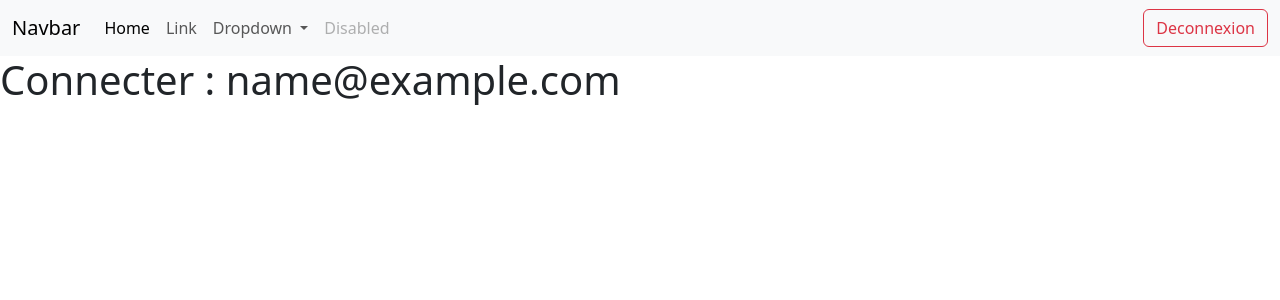
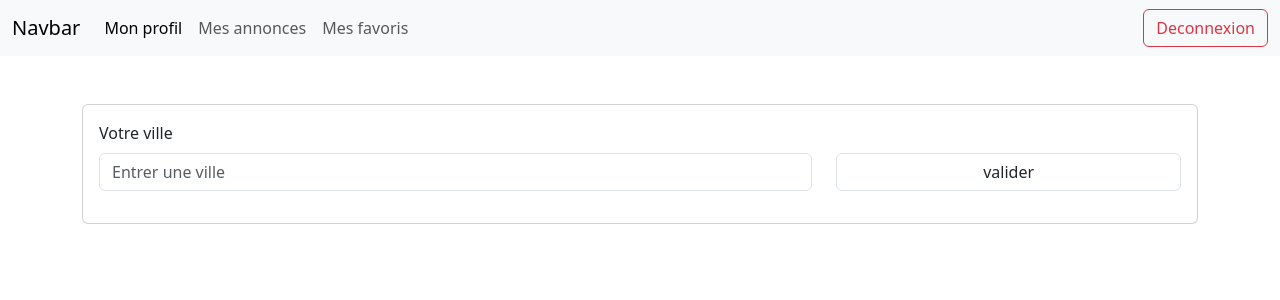
Before and after one commit to AllanBUSI/f2i-cours-dsp, a PHP site: page /search in a window 1280 px wide. Shown: the top 300 px of the page. Run offline with PHP 8.4, Linux system fonts and the light colour scheme; the visitor is signed in with stand-in values (Sample User, id 1).

Commit message:
(feature/search) : search.php

```diff
--- a/f2i.sql
+++ b/bdd.sql
@@ -3,7 +3,7 @@
 -- https://www.phpmyadmin.net/
 --
 -- Hôte : 127.0.0.1:3306
--- Généré le : jeu. 23 mars 2023 à 08:59
+-- Généré le : ven. 24 mars 2023 à 08:16
 -- Version du serveur : 8.0.31
 -- Version de PHP : 8.0.26
 
--- a/composant/navbar.php
+++ b/composant/navbar.php
@@ -1,37 +1,30 @@
-
-<!-- // button qui envoi vers la page de deconnexion -->
 <?php
-    echo '<nav class="navbar navbar-expand-lg bg-body-tertiary">
+  session_start();
+  $a = '<nav class="navbar navbar-expand-lg bg-body-tertiary">
     <div class="container-fluid">
       <a class="navbar-brand" href="#">Navbar</a>
       <button class="navbar-toggler" type="button" data-bs-toggle="collapse" data-bs-target="#navbarSupportedContent" aria-controls="navbarSupportedContent" aria-expanded="false" aria-label="Toggle navigation">
         <span class="navbar-toggler-icon"></span>
       </button>
-      <div class="collapse navbar-collapse" id="navbarSupportedContent">
-        <ul class="navbar-nav me-auto mb-2 mb-lg-0">
+      <div class="collapse navbar-collapse" id="navbarSupportedContent">';
+        $nav = isset($_SESSION['email']) ? '<ul class="navbar-nav me-auto mb-2 mb-lg-0">
           <li class="nav-item">
-            <a class="nav-link active" aria-current="page" href="#">Home</a>
+            <a class="nav-link active" aria-current="page" href="#">Mon profil</a>
           </li>
           <li class="nav-item">
-            <a class="nav-link" href="#">Link</a>
-          </li>
-          <li class="nav-item dropdown">
-            <a class="nav-link dropdown-toggle" href="#" role="button" data-bs-toggle="dropdown" aria-expanded="false">
-              Dropdown
-            </a>
-            <ul class="dropdown-menu">
-              <li><a class="dropdown-item" href="#">Action</a></li>
-              <li><a class="dropdown-item" href="#">Another action</a></li>
-              <li><hr class="dropdown-divider"></li>
-              <li><a class="dropdown-item" href="#">Something else here</a></li>
-            </ul>
+            <a class="nav-link" href="#">Mes annonces</a>
           </li>
           <li class="nav-item">
-            <a class="nav-link disabled">Disabled</a>
+            <a class="nav-link ">Mes favoris</a>
           </li>
-        </ul>
-        <a class="btn btn-outline-danger" href="../back-end/deconnexion.php">Deconnexion</a>
-      </div>
+        </ul>' : '<ul class="navbar-nav me-auto mb-2 mb-lg-0"></ul>';
+    $button = isset($_SESSION['email']) ? '<a class="btn btn-outline-danger" href="../back-end/deconnexion.php">Deconnexion</a>' : '
+      <a class="btn btn-outline-success m-1" href="/index.php">Inscription</a>
+      <a class="btn btn-success m-1" href="/login.php">Connexion</a>
+    ';
+    $b = '</div>
     </div>
   </nav>';
+
+  echo $a.$nav.$button.$b;
 ?>
--- a/index.php
+++ b/index.php
@@ -1,5 +1,6 @@
 <?php
     require('./class/form.php');
+    require('./composant/navbar.php');
     $form = new Form();
 ?>
 <!doctype html>
--- a/login.php
+++ b/login.php
@@ -1,6 +1,8 @@
 <?php
+    require('./composant/navbar.php');
     require('./class/form.php');
     $form = new Form();
+
 ?>
 <!doctype html>
 <html lang="en">
--- a/search.php
+++ b/search.php
@@ -1,14 +1,60 @@
 <?php
-session_start();
 require_once('./composant/header.php');
 require_once('./composant/navbar.php');
+require_once('./class/form.php');
 if (!$_SESSION['email']) {
     return header('Location: http://localhost/login.php?error=Merci de vous connecter');
 }
 
+$form = new Form();
+
+if (isset($_GET['text'])) {
+    require_once('./back-end/search.php');
+}
+
 ?>
 
-<h1>Connecter : <?= $_SESSION['email']; ?> </h1>
+<div class="container">
+    <form action="/search" method="get">
+        <div class="card mt-5 p-3">
+            <div class="row">
+                <div class="col-md-8">
+                    <?= $form->Input("12", "text", "Votre ville", "text", "Entrer une ville", ''); ?>
+                </div>
+                <div class="col-md-4">
+                    <?= $form->Input("12 mt-3 pt-3", "submit", "Votre recherche", "submit", "", 'valider'); ?>
+                </div>
+            </div>
+        </div>
+    </form>
+    <?php echo isset($_GET['text']) ? '<div class="card mt-5"><div class="card-header"> Votre résultat : '. $_GET['text'] .'</div>' : ''; ?>
+
+        <?php
+            if (isset($_GET['text'])) {
+                echo '<div class="card-body">
+                            <div class="row">';
+                foreach ($result as $key => $value) {
+                    echo '<div class="col-md-4">
+                        <div class="card">'
+                            .'<h1 class="m-2">'.$value['title'].'</h1>'
+                            .'<h6 class="m-2">'.$value['description']. '</h6>'.
+                            '<p class="text-danger m-5">'.
+                                $value['price']. ' €
+                            </p>' .
+
+                            '<p class="text-success m-5">'.
+                                $value['ville_slug']. '
+                            </p>' .
+                        '</div>
+                    </div>';
+                }
+                echo '</div>
+                 </div>';
+            }
+        ?>
+
+    </div>
+</div>
 
 
 <?php
```
Also changed, not shown: class/database.php (+20 -1 lines), test.php (deleted, +0 -92 lines), creer-une-annonce.php (added), edit-profil.php (added), voir-mes-annonces.php (added), voir-mes-favories.php (added), voir-profil.php (added), voir-une-annonce.php (added), 1 other file.
